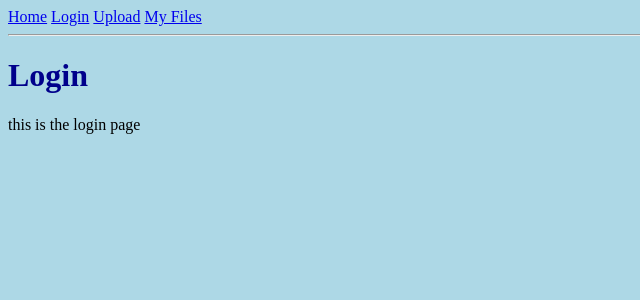
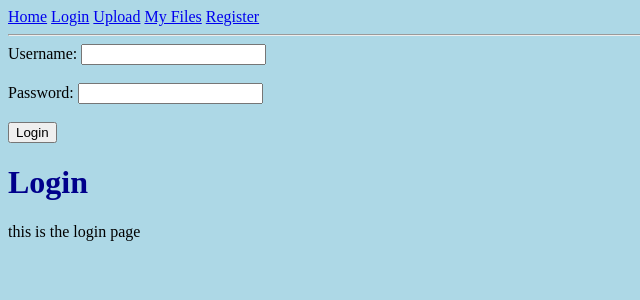
Before and after one commit to nikunjmundhra/myCloud, a Flask app: page /login in a window 1280 px wide. Shown: the top 300 px of the page, without its empty margins (0-640 px from the left). Run offline with Flask 3, Linux system fonts and the light colour scheme.

Commit message:
Add user registration and authentication

```diff
--- a/app/routes.py
+++ b/app/routes.py
@@ -2,6 +2,10 @@ from flask import render_template, request , send_file ,current_app,abort ,redir
 from app import app
 from werkzeug.utils import secure_filename
 import os
+from werkzeug.security import generate_password_hash, check_password_hash
+from app.models import User
+from app import db
+from werkzeug.security import generate_password_hash, check_password_hash
 
 @app.route("/",methods =["GET","POST"])
 def home():
@@ -13,9 +17,24 @@ def home():
                            title ="Home",
                            name=name)
 
-@app.route("/login")
+@app.route("/login", methods=["GET", "POST"])
 def login():
-    return render_template("login.html",title ="Login")
+
+    if request.method == "POST":
+        username = request.form["username"]
+        password = request.form["password"]
+
+        user = User.query.filter_by(username=username).first()
+
+        if user and check_password_hash(user.password_hash, password):
+            return "Login successful"
+
+        return "Invalid username or password"
+
+    return render_template(
+        "login.html",
+        title="Login"
+    )
 
 @app.route("/upload" , methods =["GET","POST"])
 def upload():
@@ -94,3 +113,27 @@ def delete_files():
             os.remove(file_path)
 
     return redirect(url_for("files"))
+
+@app.route("/register", methods=["GET", "POST"])
+def register():
+
+    if request.method == "POST":
+        username = request.form["username"]
+        password = request.form["password"]
+
+        password_hash = generate_password_hash(password)
+
+        user = User(
+            username=username,
+            password_hash=password_hash
+        )
+
+        db.session.add(user)
+        db.session.commit()
+
+        return "User registered successfully"
+
+    return render_template(
+        "register.html",
+        title="Register"
+    )
--- a/app/templates/base.html
+++ b/app/templates/base.html
@@ -12,6 +12,7 @@
         <a href="{{ url_for('login')}}">Login</a>
         <a href="{{ url_for('upload')}}">Upload</a>
         <a href="{{ url_for('files')}}"> My Files</a>
+        <a href="{{ url_for('register')}}">Register</a>
     </nav>
     <hr>
     {% block content %}
--- a/app/templates/login.html
+++ b/app/templates/login.html
@@ -1,9 +1,16 @@
 {% extends "base.html" %}
 
 {% block title %} Login {% endblock %}
+{% block content %}
+<form method="POST" action="/login">
+    <label for="username">Username:</label>
+    <input type="text" id="username" name="username" required><br><br>
 
+    <label for="password">Password:</label>
+    <input type="password" id="password" name="password" required><br><br>
 
-{% block content %}
+    <button type="submit">Login</button>
+</form>
     <h1>Login </h1>
     <p>this is the login page </p>
 {%endblock%}
--- a/run.py
+++ b/run.py
@@ -1,3 +1,8 @@
-from app import app
+from app import app, db
+from app.models import User
+
 if __name__ == "__main__":
+    with app.app_context():
+        db.create_all()
+
     app.run(debug=True)
```
Also changed, not shown: app/__init__.py (+8 -2 lines), app/models.py (added, +16 -0 lines), app/templates/register.html (added, +23 -0 lines), config.py (+8 -2 lines), mycloud.db (added).
